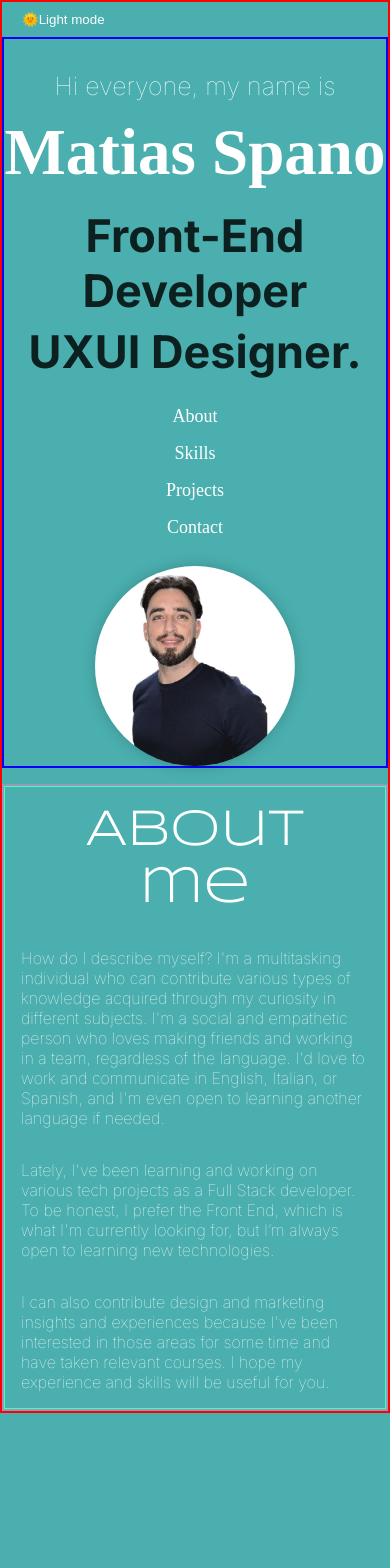
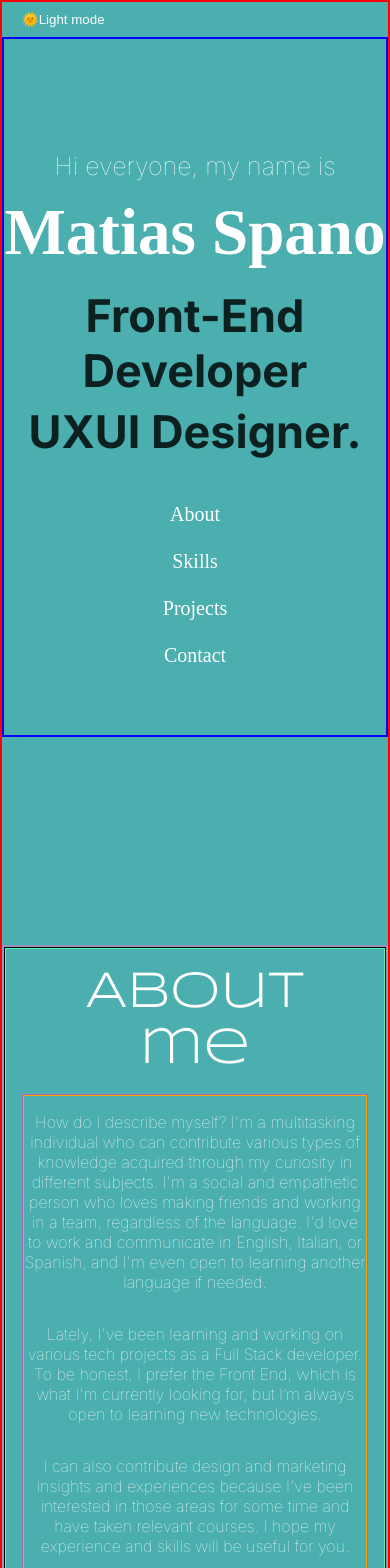
Before and after one commit to mspano91/portfolio, a React (Vite) app: page / in a window 390 px wide. Shown: the top 1568 px of the page. Before the commit the page ends 1413 px from the top, so only its background shows below. Built offline with nearby package versions, Linux system fonts and the light colour scheme; a web font is replaced by a local one.

Commit message:
about finished

```diff
--- a/package.json
+++ b/package.json
@@ -14,7 +14,8 @@
     "express": "^4.18.2",
     "react": "^18.2.0",
     "react-dom": "^18.2.0",
-    "react-router-dom": "^6.19.0"
+    "react-router-dom": "^6.19.0",
+    "react-scroll": "^1.9.0"
   },
   "devDependencies": {
     "@types/react": "^18.2.37",
--- a/src/AboutMe/AboutMe.jsx
+++ b/src/AboutMe/AboutMe.jsx
@@ -1,31 +1,40 @@
 import React from "react";
 import style from "../AboutMe/aboutMe.module.css";
+import Picture from "../Tittle/Picture";
 
 export default function AboutMe() {
   return (
     <div className={style.conainerAbout}>
       <div className={style.conainerAlineacion}>
         <h1 className={style.tittle}>About me</h1>
+        <div className={style.imageAndText}>
+          <div className={style.alineacionText}>
             <p className={style.text}>
               How do I describe myself? I'm a multitasking individual who can
-          contribute various types of knowledge acquired through my curiosity in
-          different subjects. I'm a social and empathetic person who loves
-          making friends and working in a team, regardless of the language. I'd
-          love to work and communicate in English, Italian, or Spanish, and I'm
-          even open to learning another language if needed.
+              contribute various types of knowledge acquired through my
+              curiosity in different subjects. I'm a social and empathetic
+              person who loves making friends and working in a team, regardless
+              of the language. I'd love to work and communicate in English,
+              Italian, or Spanish, and I'm even open to learning another
+              language if needed.
             </p>
             <p className={style.text}>
-          Lately, I've been learning and working on various tech projects as a
-          Full Stack developer. To be honest, I prefer the Front End, which is
-          what I'm currently looking for, but I’m always open to learning new
-          technologies.
+              Lately, I've been learning and working on various tech projects as
+              a Full Stack developer. To be honest, I prefer the Front End,
+              which is what I'm currently looking for, but I’m always open to
+              learning new technologies.
             </p>
             <p className={style.text}>
-          I can also contribute design and marketing insights and experiences
-          because I've been interested in those areas for some time and have
-          taken relevant courses. I hope my experience and skills will be useful
-          for you.
+              I can also contribute design and marketing insights and
+              experiences because I've been interested in those areas for some
+              time and have taken relevant courses. I hope my experience and
+              skills will be useful for you.
             </p>
+          </div>
+          <div>
+            <Picture />
+          </div>
+        </div>
       </div>
     </div>
   );
--- a/src/AboutMe/aboutMe.module.css
+++ b/src/AboutMe/aboutMe.module.css
@@ -2,42 +2,97 @@
 @import url('https://fonts.googleapis.com/css2?family=Inter:wght@100&display=swap');
 .conainerAbout{
     display: flex;
+    flex-direction: row;
     position: relative;
     justify-self: center;
     width: 1350px;
     height: 100%;
+        border: 1px solid black;
 }
+
 .conainerAlineacion{
-    display: block;
+    display: flex;
+    flex-direction: column;
     left: 50%;
+    width: 100%;
+    height: 100% ;
+    border: 1px solid rgb(71, 255, 178);
+}
+
+.alineacionText{
     width: 800px;
-    border: 1px solid rgb(71, 255, 178);
+    border: 1px solid rgb(66, 19, 65);
+}
+
+.imageAndText{
+    display: flex;
+    justify-content: center;
+    gap: 2rem;
+    border: 1px solid rgb(179, 100, 178);
+    height: 100%;
 }
 
 .tittle{
 font-family: 'Syncopate', sans-serif;
 font-weight:lighter ;
 padding-block: 1rem;
+/* padding-inline: 4.5rem; */
 }
 .text{
     font-family: 'Inter', sans-serif;
     padding-block: 1rem;
 }
 
-@media (max-width:600px) {
 
-.conainerAlineacion {
-    display: block;
-    width: 100%;
-padding-inline: 1rem;}
 
-.tittle {
-    justify-content: center;
-    text-align: center;
+@media (max-width:320px), (max-width:800px) {
+
+    .conainerAlineacion {
+        width: 100%;
+        padding-inline: 1rem;
+        height: 100%;
+    }
+
+    .alineacionText {
+        width: 100%;
+        height: 100%;
+        border: 1px solid orange;
+        text-align: center;
+
+    }
+
+    .imageAndText {
+        display: flex;
+        flex-direction: column;
+        justify-content: center;
+        align-items: center;
+        height: 100%;
+        width: 100%;
+
+    }
+
+    .tittle {
+        justify-content: center;
+        text-align: center;
+    }
+
+    .conainerAbout {
+        height: 100%;
+    }
 }
 
-/* .text {
-text-align: center;
-} */
+@media (min-width: 769px) and (max-width: 900px) {
+    .alineacionText {
+        margin-top: 30%;
+        width: 550px;
+    }
 
+           .imageAndText {
+               height: 100%;
+               width: 100%;
+
+           }
+                           .conainerAbout {
+                               height: 100%;
+                           }
 }
--- a/src/App.jsx
+++ b/src/App.jsx
@@ -1,7 +1,7 @@
 import { useState } from "react";
 import style from "../src/app.module.css";
 import TittleSection from "./Tittle/TittleSection.jsx";
-import Picture from "./Tittle/Picture.jsx";
+// import Picture from "./Tittle/Picture.jsx";
 import AboutMe from "./AboutMe/AboutMe.jsx";
 
 function App() {
@@ -24,12 +24,12 @@ function App() {
             🌞Light mode
           </button>
         )}
-        <div>
+        <div className={style.containerFather}>
           <div className={style.container1}>
             <TittleSection darkMode={darkMode} />
-            <Picture />
+            {/* <Picture /> */}
           </div>
-          <div className={style.container2}>
+          <div id="AboutMe" className={style.container2}>
             <AboutMe />
           </div>
         </div>
--- a/src/Tittle/TittleSection.jsx
+++ b/src/Tittle/TittleSection.jsx
@@ -1,5 +1,6 @@
 import React from "react";
 import style from "../Tittle/tittle.module.css";
+import { Link } from "react-scroll";
 
 export default function TittleSection({ darkMode }) {
   return (
@@ -22,10 +23,18 @@ export default function TittleSection({ darkMode }) {
           </p>
         </div>
         <div className={style.containerBtns}>
-          <div className={style.box}>About</div>
-          <div className={style.box}>Skills</div>
-          <div className={style.box}>Projects</div>
-          <div className={style.box}>Contact</div>
+          <Link smooth={true} duration={300} to="AboutMe" className={style.box}>
+            About
+          </Link>
+          <Link smooth={true} duration={300} to="" className={style.box}>
+            Skills
+          </Link>
+          <Link smooth={true} duration={300} to="" className={style.box}>
+            Projects
+          </Link>
+          <Link smooth={true} duration={300} to="" className={style.box}>
+            Contact
+          </Link>
         </div>
       </div>
     </div>
--- a/src/Tittle/tittle.module.css
+++ b/src/Tittle/tittle.module.css
@@ -24,8 +24,8 @@
 
 
 .ContainerPicture {
-    width: 590px;
-    height: 590px;
+    width: 390px;
+    height: 390px;
     border-radius: 50%;
     overflow: hidden;
     box-shadow: 0 0 15px rgba(0, 0, 0, 0.2);
@@ -42,17 +42,20 @@
     /* border: 1px solid white; */
     width: 100%;
     height: 50px;
-            margin-bottom: .5rem;
+    margin-bottom: .5rem;
 }
 
 .box{
-        /* border: 1px solid white; */
+        border: 1px solid white;
         padding-inline: 1rem;
+        margin-top: 3rem;
         cursor: pointer;
         align-self: center;
         font-family: 'Gravitas One', serif;
-        font-size: 18px;
+        font-size: 30px;
         transition: transform 1.8s ease;
+        text-decoration: none;
+        color: white;
 }
 
 .box:hover{
@@ -64,14 +67,13 @@
 
 
 
-
-
 @media (max-width:600px) {
 .tittle{
 text-align: center;
 }
 .Container{
 padding-block: 1rem;
+
 }
 .ContainerPicture {
     width: 150px;
@@ -79,11 +81,13 @@ padding-block: 1rem;
     display: flex;
     justify-content: center;
     align-items: center;
+
     }
+
     .ContainerPicture img{
-            display: flex;
-                justify-content: center;
-                align-items: center;
+        display: flex;
+        justify-content: center;
+        align-items: center;
         object-fit: cover;
         width: 200px;
     }
@@ -95,8 +99,11 @@ padding-block: 1rem;
         }
 
         .box{
+            font-size: 20px;
+            display: block;
             border: none;
-        padding-block: .5rem;}
+            margin-block: 1.5rem;
+       }
 }
 
 @media (max-width:800px) {
--- a/src/app.module.css
+++ b/src/app.module.css
@@ -15,10 +15,8 @@ body {
   margin: 0;
   display: flex;
   place-items: center;
-  /* border: 2px red solid; */
   color: #ffffff;
   background-color: #4BAFAF;
-
   overflow-x: hidden;
 }
 
@@ -26,7 +24,6 @@ body {
   height: 100%;
   width: 100vw;
   border: 2px solid red;
-
 }
 
 .dark-mode {
@@ -41,21 +38,28 @@ h1 {
   font-size: 3.2em;
   line-height: 1.1;
 }
+/*
+.containerFather{
+  width: 100%;
+} */
 
 .container1 {
   display: flex;
   justify-content: center;
   align-items: center;
+  height: 700px;
   gap: 5rem;
   padding-top: 4rem;
-  margin-bottom: 9rem;
+  margin-bottom: 13rem;
   border: 2px blue solid;
+
 }
 
 .container2{
     display: flex;
     justify-content: center;
     align-items: center;
+    height: 700px;
     border: 2px rgb(151, 151, 191) solid;
 }
 
@@ -67,7 +71,7 @@ h1 {
   padding: 10px 20px;
   cursor: pointer;
 }
-
+/*
 @media (max-width:600px){
 
   .container1{
@@ -77,8 +81,60 @@ h1 {
     align-items: center;
     gap: 1rem;
       padding-top: 1rem;
-          margin-bottom: 1rem;
+  }
+  .dark-mode{
+    height: 100%;
+  }
+
+  .container2{
+    height: 100%;
   }
 
 
+} */
+
+@media (max-width:320px),
+(max-width:800px) {
+.container1 {
+    display: flex;
+    flex-direction: column;
+    justify-content: center;
+    align-items: center;
+    gap: 1rem;
+    padding-top: 1rem;
+
   }
+
+  .dark-mode {
+    height: 100%;
+
+
+  }
+
+  .container2 {
+    height: 100%;
+  }
+
+}
+
+@media (min-width: 769px) and (max-width: 900px) {
+.container1 {
+    display: flex;
+    flex-direction: column;
+    justify-content: center;
+    align-items: center;
+    gap: 1rem;
+    padding-top: 1rem;
+
+  }
+
+  .dark-mode {
+    height: 100%;
+
+
+  }
+
+  .container2 {
+    height: 100%;
+  }
+}
```
Also changed, not shown: 1 other file (tests, documents, lock files or other folders). Lines whose indentation alone changed are shown as unchanged.
